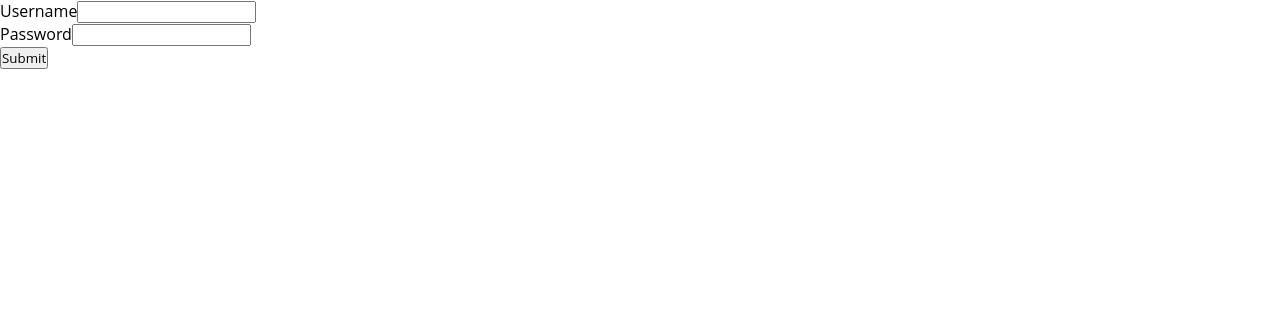
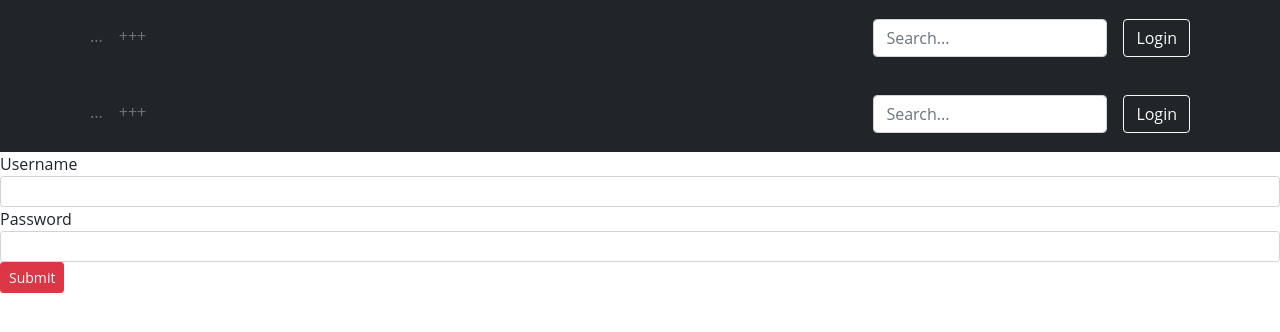
Before and after one commit to hanss2006/gcash, a React (Create React App) app in the folder front/: page /login in a window 1280 px wide. Shown: the top 332 px of the page. Built offline with nearby package versions, Linux system fonts and the light colour scheme.

Commit message:
Initial commit

```diff
--- a/front/public/index.html
+++ b/front/public/index.html
@@ -13,6 +13,8 @@
     <link rel="icon" href="images/gcash.png" />
     <link rel="manifest" href="manifest.json" />
     <title>Gcash</title>
+    <!-- Bootstrap CSS -->
+    <link href="https://cdn.jsdelivr.net/npm/bootstrap@5.1.3/dist/css/bootstrap.min.css" rel="stylesheet" integrity="sha384-1BmE4kWBq78iYhFldvKuhfTAU6auU8tT94WrHftjDbrCEXSU1oBoqyl2QvZ6jIW3" crossorigin="anonymous">
   </head>
   <body>
     <noscript>You need to enable JavaScript to run this app.</noscript>
@@ -26,5 +28,7 @@
             })
         }
     </script>
+    <!-- Option 1: Bootstrap Bundle with Popper -->
+    <script src="https://cdn.jsdelivr.net/npm/bootstrap@5.1.3/dist/js/bootstrap.bundle.min.js" integrity="sha384-ka7Sk0Gln4gmtz2MlQnikT1wXgYsOg+OMhuP+IlRH9sENBO0LRn5q+8nbTov4+1p" crossorigin="anonymous"></script>
   </body>
 </html>
--- a/front/src/App.js
+++ b/front/src/App.js
@@ -13,7 +13,8 @@ function App() {
         <div className="App">
             <Header></Header>
             <Routes>
-                <Route exact path="/" element={<Tree/>}/>
+                <Route exact path="/" element={<TransactionList/>}/>
+                <Route exact path="tree" element={<Tree/>}/>
                 <Route exact path="transactions" element={<TransactionList/>}/>
                 <Route exact path="transactions/:transactionGuid" element={<Transaction/>}/>
                 <Route exact path="login" element={<Login/>}/>
--- a/front/src/components/layout/Header.js
+++ b/front/src/components/layout/Header.js
@@ -1,14 +1,34 @@
 import React from "react";
-import { connect } from "react-redux";
-import { Link, useNavigate } from "react-router-dom";
-import { LogOutAuthAction } from "../../redux/actions/AuthAction";
+import {connect} from "react-redux";
+import {Link, useNavigate} from "react-router-dom";
+import {LogOutAuthAction} from "../../redux/actions/AuthAction";
 import ErrorHandler from "../Error/ErrorHandler";
 
 function Header(props) {
-  const { auth, logout, errorHandler } = props;
+    const {auth, logout, errorHandler} = props;
     const navigate = useNavigate();
     return (
-      <></>
+        <header className="p-3 bg-dark text-white">
+            <div className="container">
+                <div className="d-flex flex-wrap align-items-center justify-content-center justify-content-lg-start">
+                    <ul className="nav col-lg-auto me-lg-auto mb-2 justify-content-center mb-md-1">
+                        <li><Link to="transactions" className="nav-link px-2 text-secondary">...</Link></li>
+                        <li><Link to="tree" className="nav-link px-2 text-secondary">+++</Link></li>
+                    </ul>
+
+
+                    <div className="text-end">
+                        <div className="d-flex justify-content-between">
+                            <form className="col-12 col-lg-auto mb-3 mb-lg-0 me-lg-3">
+                                <input type="search" className="form-control form-control-dark" placeholder="Search..."
+                                       aria-label="Search"/>
+                            </form>
+                            <button type="button" className="btn btn-outline-light me-2" style = {{height: "38px"}}>Login</button>
+                        </div>
+                    </div>
+                </div>
+            </div>
+        </header>
         /*
           <div className="header d-flex justify-content-center py-2 shadow-sm">
             <ErrorHandler
```
Lines whose indentation alone changed are shown as unchanged.
